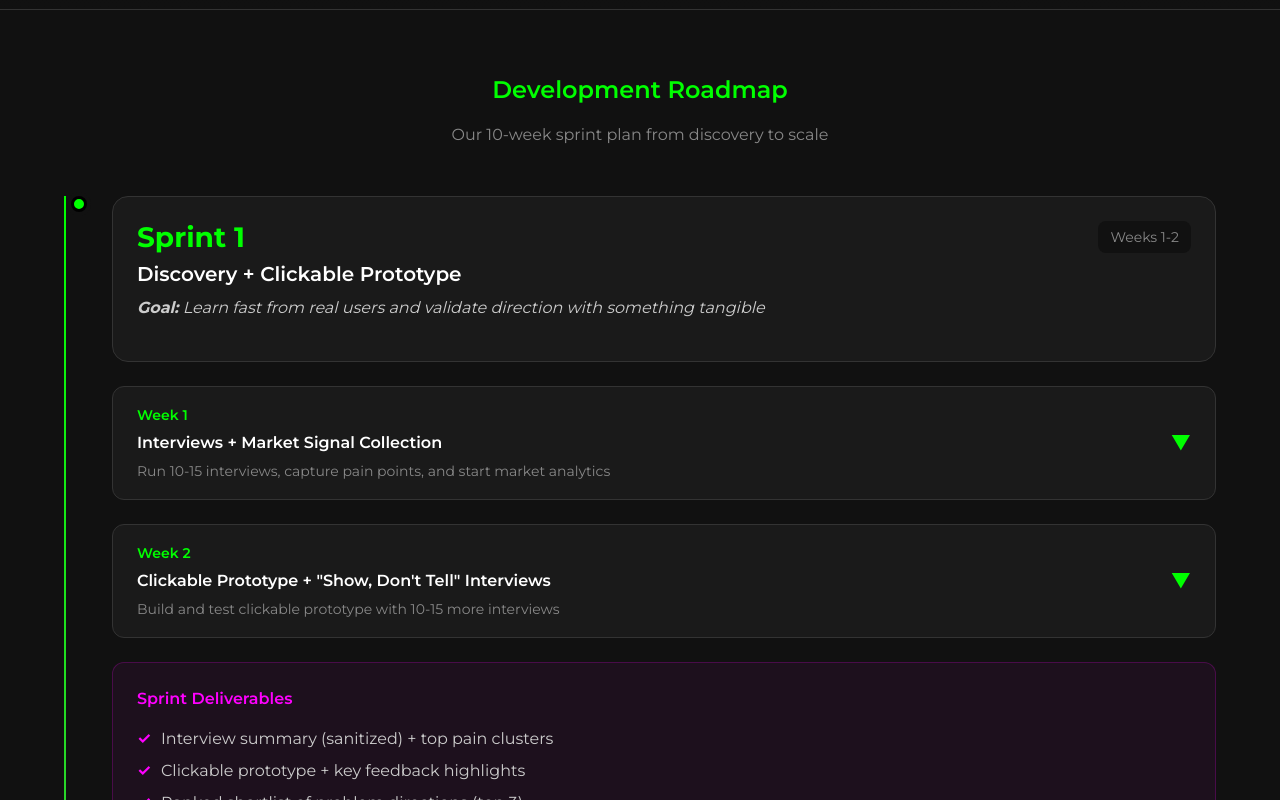
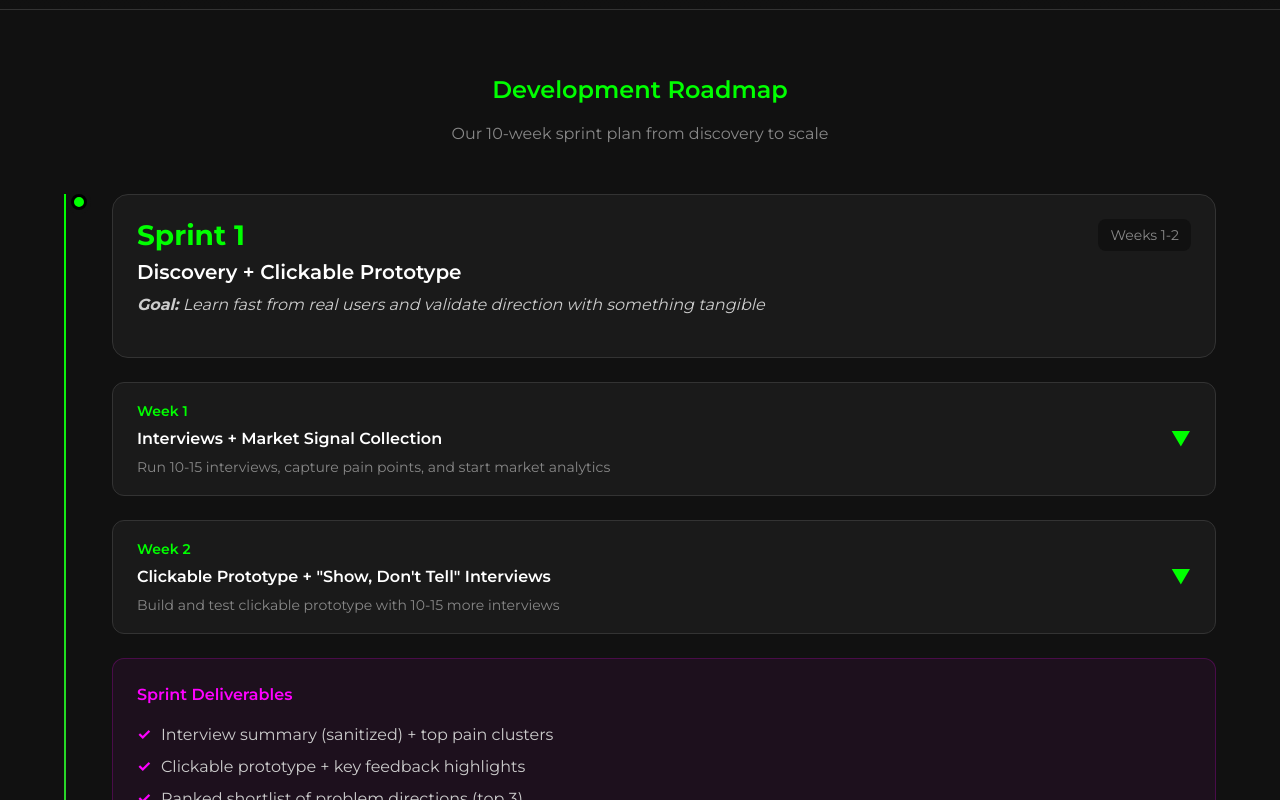
Before and after one commit to ariaember123-gif/ALEXA-ROADMAP, a website: page index.html in a window 1280 px wide. Shown: the part 1460-2260 px from the top of the page. Drawn offline with Linux system fonts and the light colour scheme.

Commit message:
Update styles.css

```diff
--- a/css/styles.css
+++ b/css/styles.css
@@ -135,7 +135,6 @@ h3 {
 p {
     margin-bottom: var(--spacing-sm);
     color: var(--color-text-secondary);
-       line-height: 26px;
 
 }
 
```
